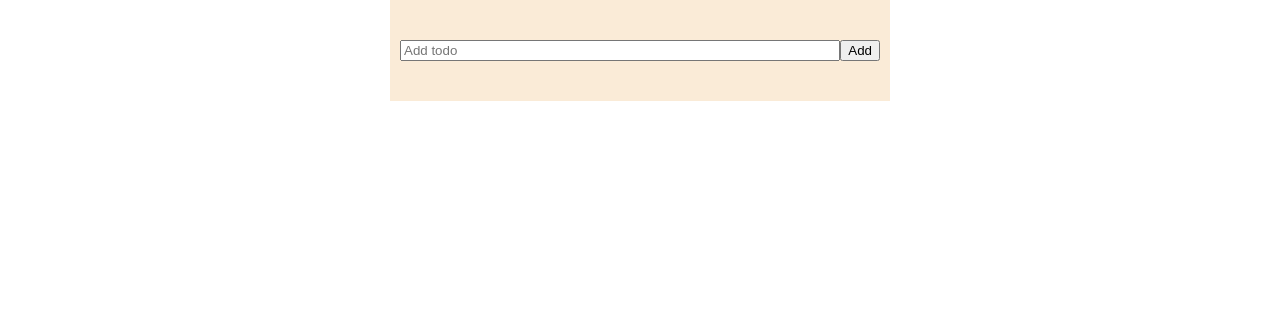
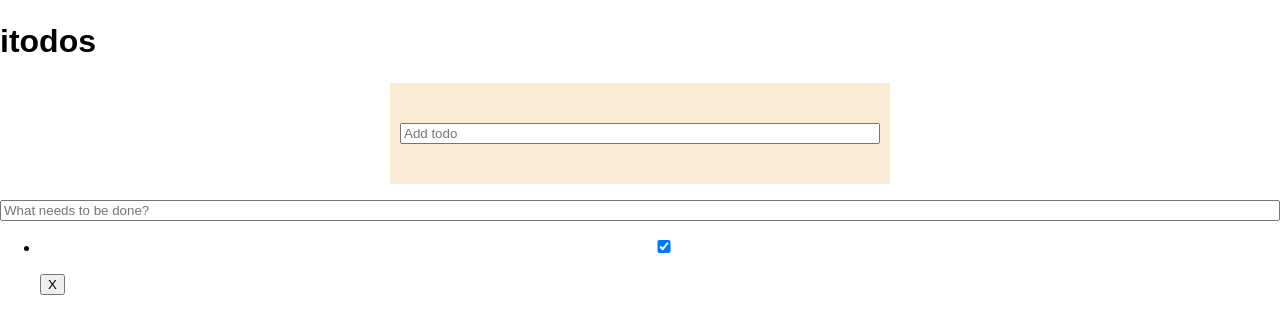
Before and after one commit to muhammadsiddiqbe/oop-todolist, a plain HTML site: page index.html in a window 1280 px wide. Drawn offline with Linux system fonts and the light colour scheme.

Commit message:
remove old styles

```diff
--- a/index.html
+++ b/index.html
@@ -4,16 +4,36 @@
   <meta charset="UTF-8">
   <meta name="viewport" content="width=device-width, initial-scale=1.0">
   <title>Todo App</title>
+  <!-- <link rel="stylesheet" href="./bootstrap.css"> -->
   <link rel="stylesheet" href="./main.css">
 </head>
 <body>
-  <form id="form" class="form" action="https:/echo.htmlacademy.ru" method="POST">
-    <input type="text" id="inputTodo" placeholder="Add todo" name="todoInput" >
-    <button type="submit">Add</button>
-  </form>
 
-  <ol id="list">
-  </ol>
+  <h1 class="page-title">itodos</h1>
+
+
+  <div class="box">
+    <form id="form" class="form" action="https:/echo.htmlacademy.ru" method="POST">
+      <input class="todos-input" type="text" id="inputTodo" placeholder="Add todo" name="todoInput" autocomplete="off" required>
+      <!-- <button class="todo__button" type="submit">Add</button> -->
+    </form>
+
+    <ul class="todos" id="list">
+
+    </ul>
+  </div>
+
+
+      <div class="box">
+        <input class="todos-input" type="text" onKeyUp={createTodo} placeholder="What needs to be done?" />
+        <ul class="todos">
+          <li class="todo" key={todo.id}>
+            <input class="todo__checkbox" type="checkbox" checked={todos.completed} onChange={complated} />
+            <p class=""></p>
+            <button class="todo__button">X</button>
+          </li>
+        </ul>
+      </div>
 
   <script src="./main.js"></script>
 </body>
```
